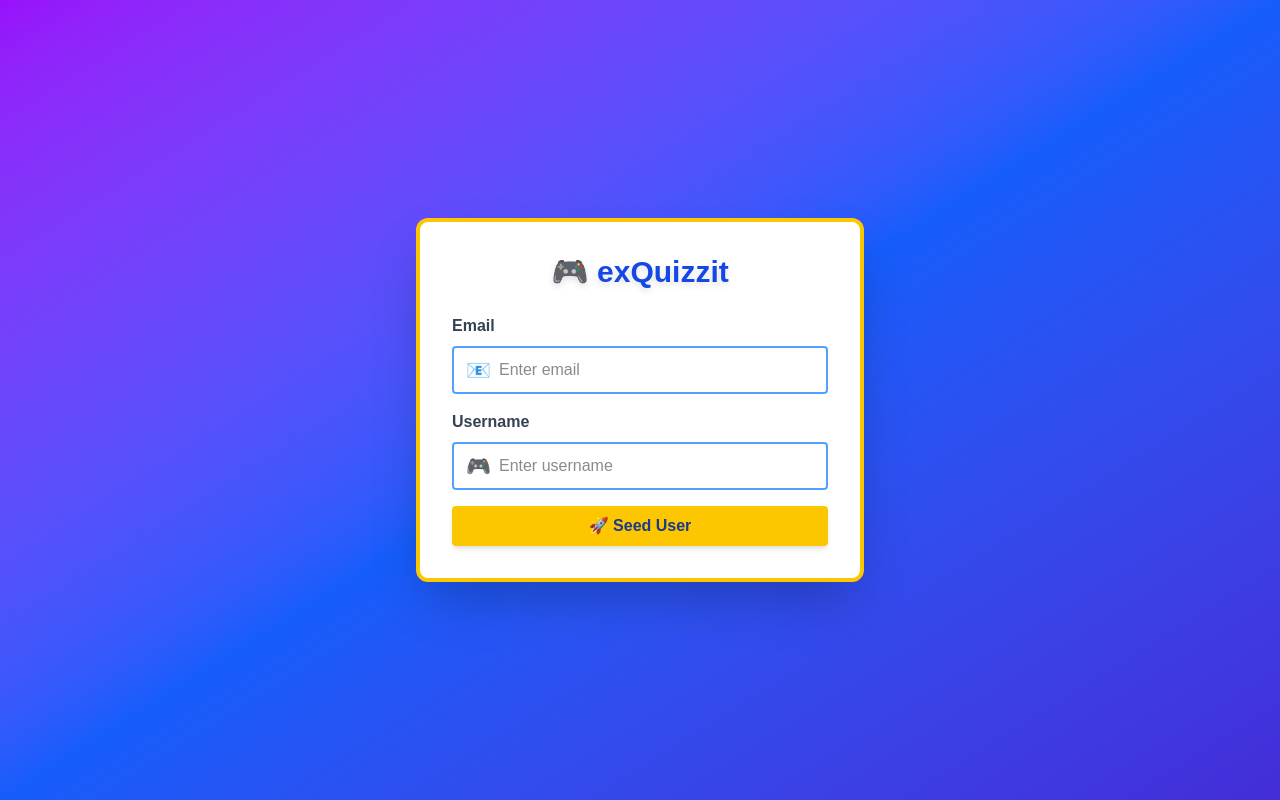
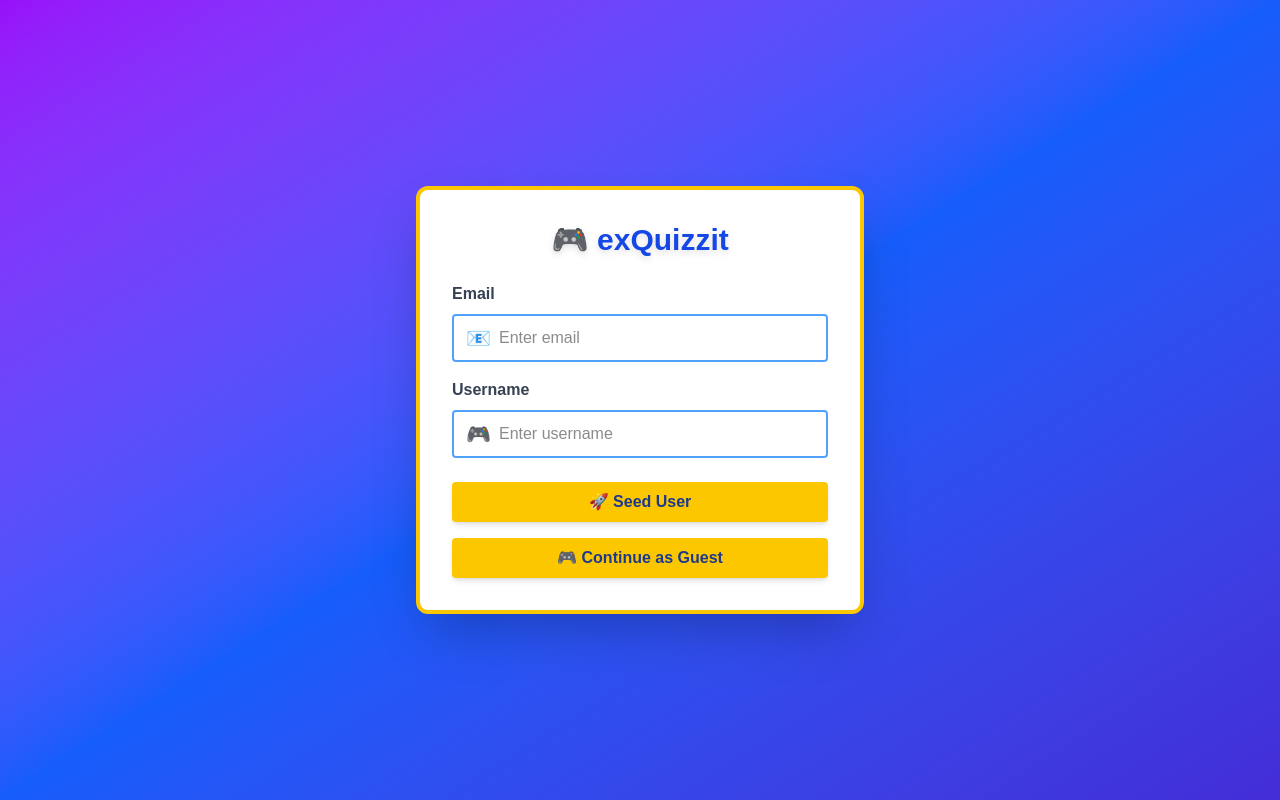
Before and after one commit to pooch1e/exQuizzit, a Next.js app: page / in a window 1280 px wide. Built offline with nearby package versions, Linux system fonts and the light colour scheme; no server answers.

Commit message:
add guest button

```diff
--- a/package.json
+++ b/package.json
@@ -26,7 +26,8 @@
     "node-fetch": "^3.3.2",
     "react": "^19.0.0",
     "react-dom": "^19.0.0",
-    "tsx": "^4.20.3"
+    "tsx": "^4.20.3",
+    "uuid": "^11.1.0"
   },
   "devDependencies": {
     "@eslint/eslintrc": "^3",
--- a/src/app/page.tsx
+++ b/src/app/page.tsx
@@ -49,6 +49,10 @@ export default function SeedUserPage() {
     }
   }
 
+  function handleGuestClick() {
+    router.push("/home");
+  }
+
   return (
     <main className="flex items-center justify-center min-h-screen bg-gradient-to-br from-purple-600 via-blue-600 to-indigo-700">
       <form
@@ -73,7 +77,9 @@ export default function SeedUserPage() {
         </div>
 
         {/* Username */}
-        <label className="block mb-2 font-semibold text-gray-700">Username</label>
+        <label className="block mb-2 font-semibold text-gray-700">
+          Username
+        </label>
         <div className="flex items-center border-2 border-blue-400 rounded mb-4 px-3 py-2">
           <span className="text-xl text-gray-600 mr-2">🎮</span>
           <input
@@ -99,12 +105,21 @@ export default function SeedUserPage() {
           </p>
         )}
 
+        <div className="mt-6 space-y-4">
           <button
             type="submit"
             className="w-full bg-yellow-400 text-blue-900 font-bold py-2 rounded hover:bg-yellow-300 transition duration-200 shadow-md"
           >
             🚀 Seed User
           </button>
+
+          <button
+            onClick={handleGuestClick}
+            className="w-full bg-yellow-400 text-blue-900 font-bold py-2 rounded hover:bg-yellow-300 transition duration-200 shadow-md"
+          >
+            🎮 Continue as Guest
+          </button>
+        </div>
       </form>
     </main>
   );
```
Also changed, not shown: 1 other file (tests, documents, lock files or other folders). Lines whose indentation alone changed are shown as unchanged.
